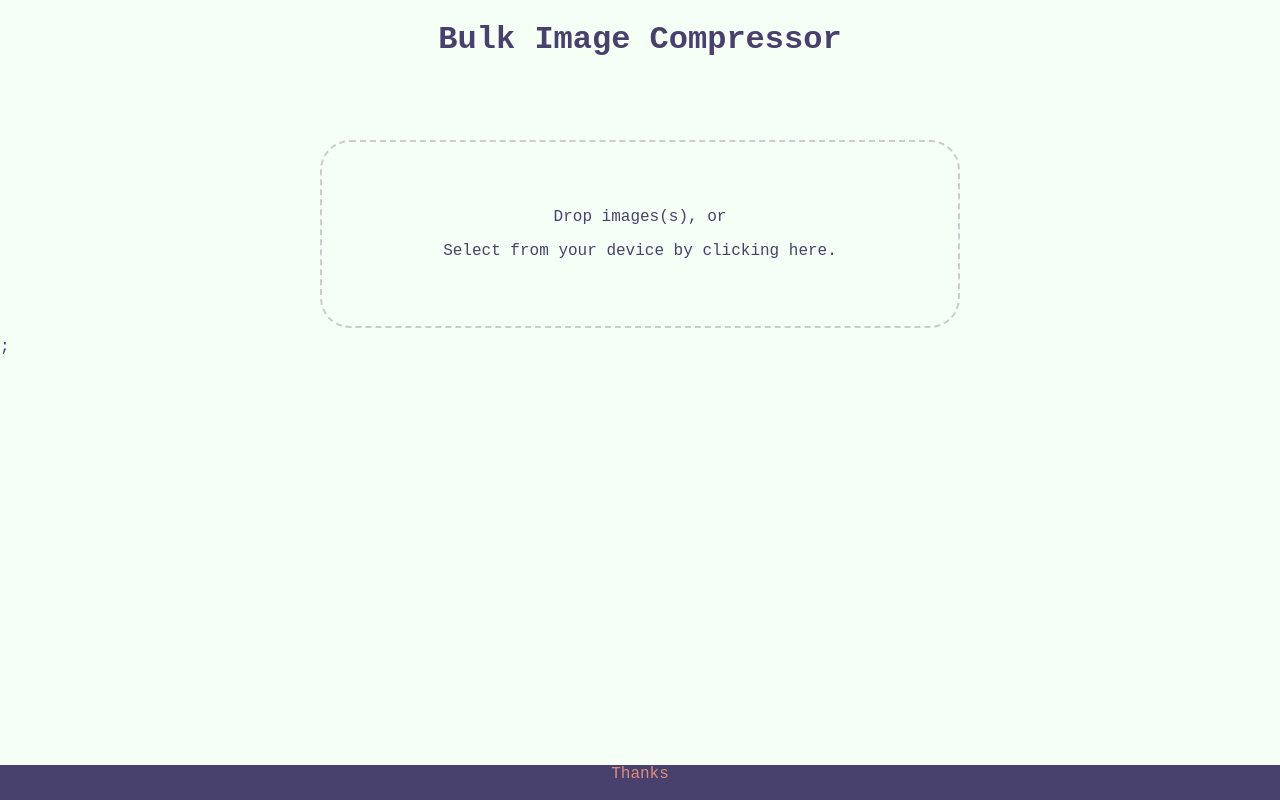
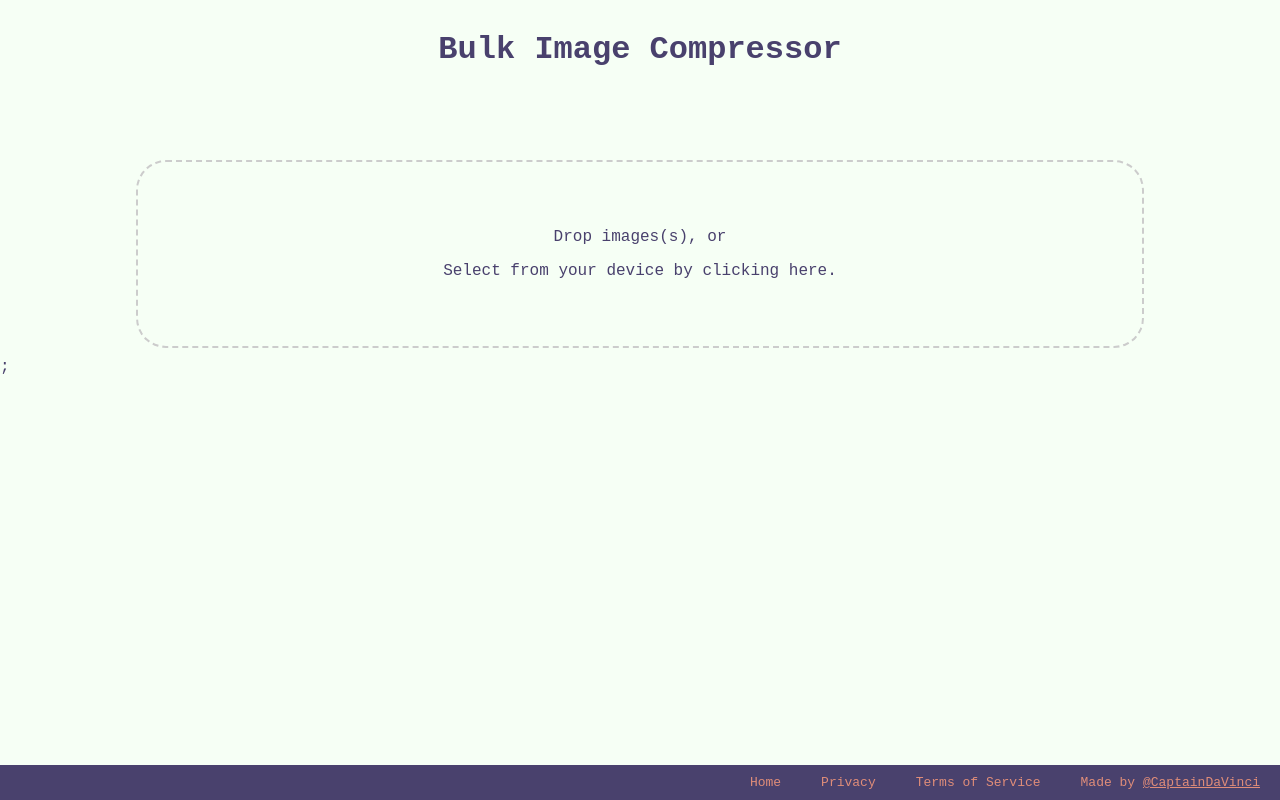
Before and after one commit to CaptainDaVinci/compress, a Next.js app: page /filecompressor/ in a window 1280 px wide. Built offline with nearby package versions, Linux system fonts and the light colour scheme.

Commit message:
Adding styling

```diff
--- /dev/null
+++ b/pages/footer.tsx
@@ -0,0 +1,20 @@
+import Link from 'next/link';
+import styles from '../styles/Home.module.css';
+export default function Footer() {
+        return (
+            <div className={styles.footer}>
+                <ul>
+                    <li><Link href='/'>Home</Link></li>
+                </ul>
+                <ul>
+                    <li><Link href='/privacy'>Privacy</Link></li>
+                </ul>
+                <ul>
+                    <li><Link href='/terms-of-service'>Terms of Service</Link></li>
+                </ul>
+                <ul>
+                    <li>Made by <a href='https://twitter.com/CaptainDaVinci' style={{'text-decoration': 'underline'}} target='_blank'>@CaptainDaVinci</a></li>
+                </ul>
+          </div>
+        )
+}
--- a/pages/index.tsx
+++ b/pages/index.tsx
@@ -1,4 +1,5 @@
 import Head from 'next/head';
+import Link from 'next/link';
 import { useDropzone } from 'react-dropzone';
 import styles from '../styles/Home.module.css';
 import React from 'react';
@@ -7,7 +8,7 @@ import JSZip from 'jszip';
 import encode from '../src/encoders/mozJPEG/worker/mozjpegEncode';
 import { builtinDecode } from '../src/encoders/utils';
 import { defaultOptions } from '../src/encoders/mozJPEG/shared/meta';
-import Image from 'next/image'
+import Footer from './footer';
 
 export default function Home() {
   const { getRootProps, getInputProps, acceptedFiles } = useDropzone({
@@ -156,7 +157,8 @@ export default function Home() {
             <>
             {/* Compression quality slider */}
               <div className={styles.settings}>
-                <label>Compression Strength [{compressionQuality}] </label>
+                <label className={styles.sliderLabel}>Compression Strength [{compressionQuality}] </label>
+                <br />
                 <input
                   type="range"
                   min="0"
@@ -210,9 +212,7 @@ export default function Home() {
             </div>
           )}
       </div>
-      <div className={styles.footer}>
-        <span>Thanks</span>
-      </div>
+      <Footer/>
     </>
   )
 }
--- a/styles/Home.module.css
+++ b/styles/Home.module.css
@@ -1,4 +1,5 @@
 .heading {
+  padding: 10px;
   display: flex;
   flex-direction: column;
   justify-content: center;
@@ -14,7 +15,7 @@
 }
 
 .container {
-  padding: 10px 0;
+  padding: 10px;
   display: flex;
   flex-direction: column;
   justify-content: center;
@@ -27,7 +28,7 @@
   font-size: 1rem;
   border-radius: 30px;
   padding: 50px;
-  width: 50%;
+  width: 80%;
   text-align: center;
   cursor: pointer;
 }
@@ -36,6 +37,8 @@
   margin-top: 35px;
   margin-bottom: 15px;
   font-size: 1rem;
+  width: 50%;
+  padding: 10px;
 }
 
 .slider {
@@ -90,15 +93,30 @@
 }
 
 .footer {
+  display: flex;
   flex-direction: row;
-  justify-content: center;
+  justify-content: flex-end;
   align-items: center;
   position: fixed;
   bottom: 0;
   height: 35px;
   width: 100%;
   background-color: #49416D;
-  text-align: center;
+  color: #E08D79;
+  font-size: small;
+}
+
+.footer ul {
+  list-style: none;
+  padding: 0px;
+  margin: 0px 10px;
+}
+
+.footer li {
+  padding: 0px 10px;
+}
+
+.footer a {
   color: #E08D79;
 }
 
@@ -190,3 +208,18 @@
     flex-direction: column;
   }
 }
+
+
+.contentContainer {
+  width: 55%;
+  margin: 60px auto;
+  display: flex;
+  flex-direction: column;
+  justify-content: center;
+  align-items: center;
+}
+
+
+.contentContainer li {
+  margin: 25px;
+}
```
Also changed, not shown: pages/privacy.tsx (added, +33 -0 lines), pages/terms-of-service.tsx (added, +23 -0 lines), public/images/privacy.svg (added).
